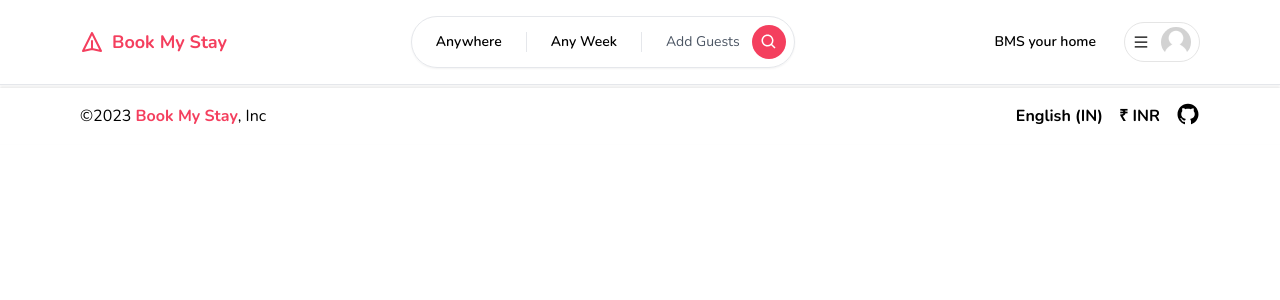
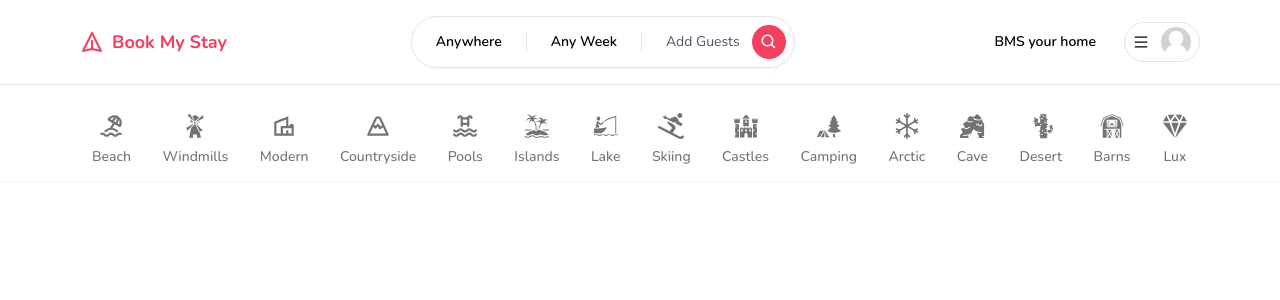
Before and after one commit to BikramjeetSarmah03/Book-My-Stay, a Next.js app: page / in a window 1280 px wide. Shown: the top 300 px of the page. Built offline with nearby package versions, Linux system fonts and the light colour scheme; no server answers.

Commit message:
Category + Bcrypt error fix

```diff
--- a/package.json
+++ b/package.json
@@ -11,9 +11,10 @@
   "dependencies": {
     "@auth/prisma-adapter": "^1.0.1",
     "axios": "^1.4.0",
-    "bcrypt": "^5.1.0",
+    "bcryptjs": "^2.4.3",
     "next": "^13.4.9",
     "next-auth": "^4.22.3",
+    "query-string": "^8.1.0",
     "react": "^18.2.0",
     "react-dom": "^18.2.0",
     "react-hook-form": "^7.45.2",
@@ -23,7 +24,7 @@
   },
   "devDependencies": {
     "@prisma/client": "^5.0.0",
-    "@types/bcrypt": "^5.0.0",
+    "@types/bcryptjs": "^2.4.2",
     "@types/node": "^20.4.1",
     "@types/react": "^18.2.14",
     "@types/react-dom": "^18.2.6",
--- a/src/app/api/register/route.ts
+++ b/src/app/api/register/route.ts
@@ -1,4 +1,4 @@
-import bcrypt from "bcrypt";
+import bcryptjs from "bcryptjs";
 
 import prisma from "@/libs/prismadb";
 import { NextResponse } from "next/server";
@@ -8,7 +8,7 @@ export async function POST(request: Request) {
 
   const { email, name, password } = body;
 
-  const hashedPassword = await bcrypt.hash(password, 12);
+  const hashedPassword = await bcryptjs.hash(password, 12);
 
   const user = await prisma.user.create({
     data: {
--- /dev/null
+++ b/src/components/common/Categories.tsx
@@ -0,0 +1,128 @@
+"use client";
+
+import { usePathname, useSearchParams } from "next/navigation";
+import Container from "./Container";
+import CategoryBox from "./CategoryBox";
+
+import { TbBeach, TbMountain, TbPool } from "react-icons/tb";
+import {
+  GiBarn,
+  GiBoatFishing,
+  GiCactus,
+  GiCastle,
+  GiCaveEntrance,
+  GiForestCamp,
+  GiIsland,
+  GiWindmill,
+} from "react-icons/gi";
+import { MdOutlineVilla } from "react-icons/md";
+import { FaSkiing } from "react-icons/fa";
+import { BsSnow } from "react-icons/bs";
+import { IoDiamond } from "react-icons/io5";
+
+export const categories = [
+  {
+    label: "Beach",
+    icon: TbBeach,
+    description: "This property is close to the beach",
+  },
+  {
+    label: "Windmills",
+    icon: GiWindmill,
+    description: "This property has windmills",
+  },
+  {
+    label: "Modern",
+    icon: MdOutlineVilla,
+    description: "This property is modern!",
+  },
+  {
+    label: "Countryside",
+    icon: TbMountain,
+    description: "This property is in the countryside",
+  },
+
+  {
+    label: "Pools",
+    icon: TbPool,
+    description: "This property has a pool",
+  },
+  {
+    label: "Islands",
+    icon: GiIsland,
+    description: "This property is on an island",
+  },
+  {
+    label: "Lake",
+    icon: GiBoatFishing,
+    description: "This property is close to a lake",
+  },
+  {
+    label: "Skiing",
+    icon: FaSkiing,
+    description: "This property has skking activities",
+  },
+  {
+    label: "Castles",
+    icon: GiCastle,
+    description: "This property is in a castle!",
+  },
+  {
+    label: "Camping",
+    icon: GiForestCamp,
+    description: "This property has camping activities",
+  },
+  {
+    label: "Arctic",
+    icon: BsSnow,
+    description: "This property is in the arctic",
+  },
+  {
+    label: "Cave",
+    icon: GiCaveEntrance,
+    description: "This property is near a cave",
+  },
+  {
+    label: "Desert",
+    icon: GiCactus,
+    description: "This property is in the desert",
+  },
+  {
+    label: "Barns",
+    icon: GiBarn,
+    description: "This property is in the barn!",
+  },
+  {
+    label: "Lux",
+    icon: IoDiamond,
+    description: "This property is luxurious",
+  },
+];
+
+export default function Categories() {
+  const params = useSearchParams();
+  const pathname = usePathname();
+
+  const category = params?.get("category");
+
+  const isMainPage = pathname === "/";
+  if (!isMainPage) {
+    return null;
+  }
+
+  return (
+    <Container>
+      <div className="flex flex-row items-center justify-between pt-4 overflow-x-auto">
+        {categories.map((item) => (
+          <CategoryBox
+            key={item.label}
+            label={item.label}
+            // description={item.description}
+            icon={item.icon}
+            selected={category === item.label}
+          />
+        ))}
+      </div>
+    </Container>
+  );
+}
--- /dev/null
+++ b/src/components/common/CategoryBox.tsx
@@ -0,0 +1,62 @@
+"use client";
+
+import { useRouter, useSearchParams } from "next/navigation";
+import { useCallback } from "react";
+import { IconType } from "react-icons";
+import qs from "query-string";
+
+interface CategoryBoxProps {
+  label: string;
+  // description:string
+  icon: IconType;
+  selected?: boolean;
+}
+
+export default function CategoryBox({
+  label,
+  icon: Icon,
+  selected,
+}: CategoryBoxProps) {
+  const router = useRouter();
+  const params = useSearchParams();
+
+  const handleClick = useCallback(() => {
+    let currentQuery = {};
+
+    if (params) {
+      currentQuery = qs.parse(params.toString());
+    }
+
+    const updatedQuery: any = {
+      ...currentQuery,
+      category: label,
+    };
+
+    if (params?.get("category") === label) {
+      delete updatedQuery.category;
+    }
+
+    const url = qs.stringifyUrl(
+      {
+        url: "/",
+        query: updatedQuery,
+      },
+      { skipNull: true }
+    );
+
+    router.push(url);
+  }, [label, params, router]);
+
+  return (
+    <div
+      onClick={handleClick}
+      className={`flex flex-col items-center justify-center gap-2 p-3 transition border-b-2 cursor-pointer hover:text-neutral-800 ${
+        selected
+          ? "border-b-neutral-800 text-neutral-800"
+          : "border-transparent text-neutral-500"
+      }`}>
+      <Icon size={26} />
+      <div className="text-sm font-medium">{label}</div>
+    </div>
+  );
+}
--- a/src/components/layout/Navbar.tsx
+++ b/src/components/layout/Navbar.tsx
@@ -5,6 +5,7 @@ import Container from "../common/Container";
 import Logo from "../common/Logo";
 import Search from "./Search";
 import UserMenu from "./UserMenu";
+import Categories from "../common/Categories";
 
 interface NavbarProps {
   currentUser?: SafeUser | null;
@@ -22,6 +23,7 @@ export default function Navbar({ currentUser }: NavbarProps) {
           </div>
         </Container>
       </div>
+      <Categories />
     </header>
   );
 }
--- a/src/libs/authOptions.ts
+++ b/src/libs/authOptions.ts
@@ -5,7 +5,7 @@ import Credentials from "next-auth/providers/credentials";
 
 import { PrismaAdapter } from "@auth/prisma-adapter";
 import prisma from "@/libs/prismadb";
-import bcrypt from "bcrypt";
+import bcryptjs from "bcryptjs";
 
 export const authOptions: AuthOptions = {
   adapter: PrismaAdapter(prisma),
@@ -39,7 +39,7 @@ export const authOptions: AuthOptions = {
           throw new Error("Invalid Credentials");
         }
 
-        const isCorrectPassword = await bcrypt.compare(
+        const isCorrectPassword = await bcryptjs.compare(
           credentials.password,
           user.hashedPassword
         );
```
Also changed, not shown: 1 other file (tests, documents, lock files or other folders).
